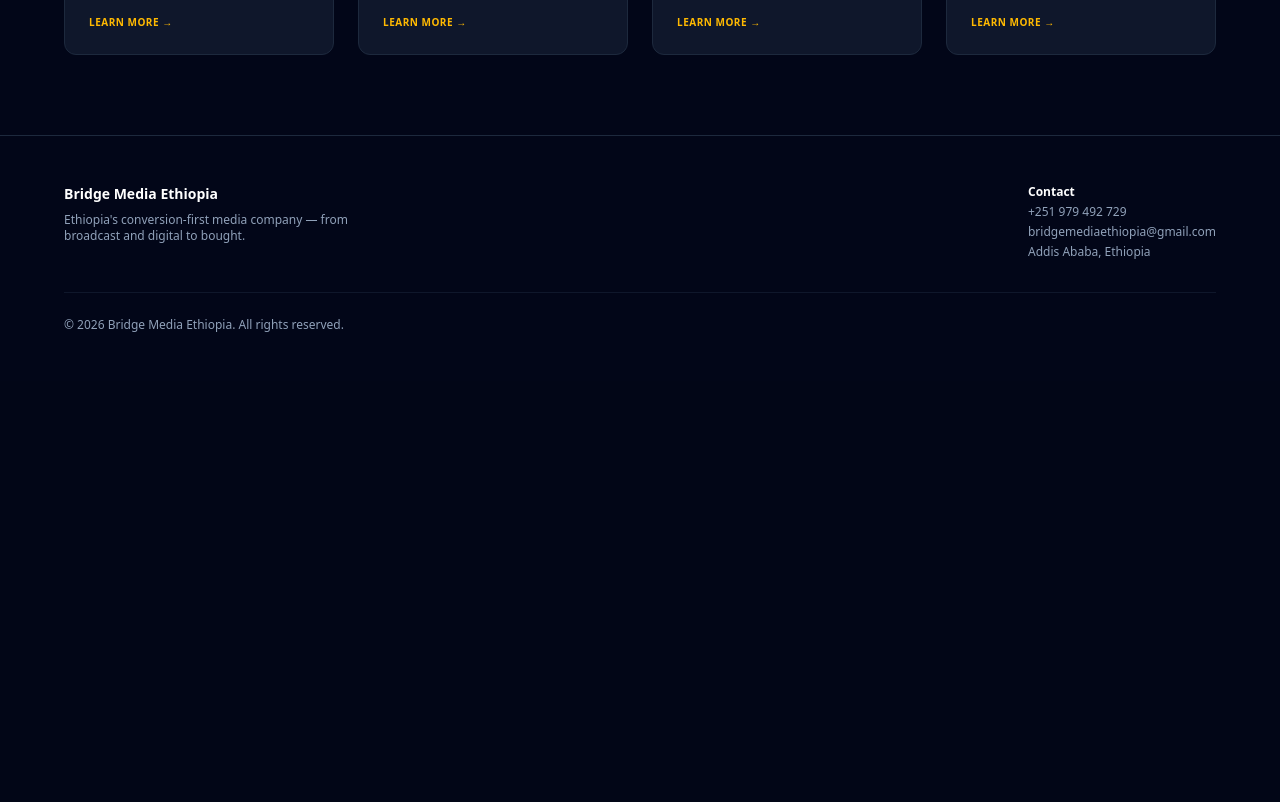
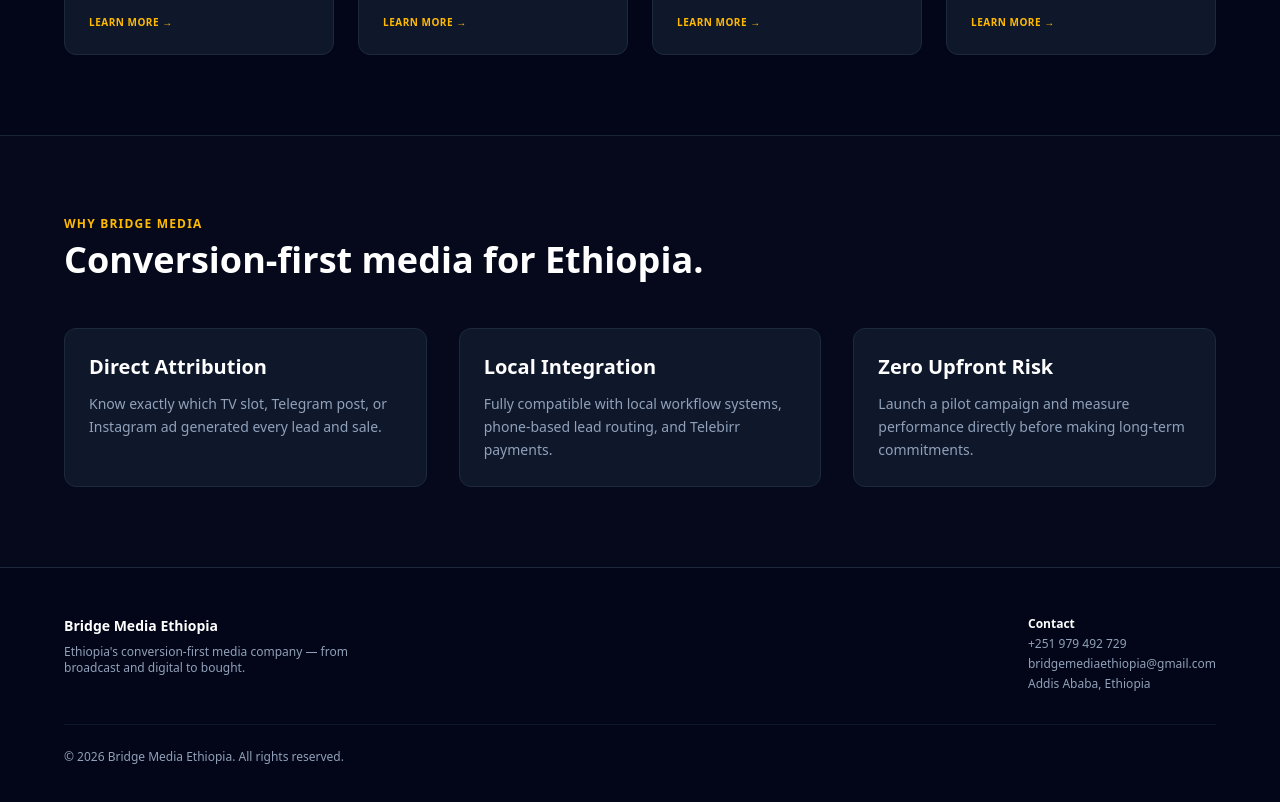
Before and after one commit to bridgemediaethiopia-blip/bridge-media-public, a Next.js app: page / in a window 1280 px wide. Shown: the part 1900-2702 px from the top of the page. Before the commit the page ends 2281 px from the top, so only its background shows below. Built offline with nearby package versions, Linux system fonts and the light colour scheme.

Commit message:
Add Why Us section and Web3Forms integration

```diff
--- a/app/page.tsx
+++ b/app/page.tsx
@@ -7,19 +7,59 @@
   const [howModalOpen, setHowModalOpen] = useState(false);
   const [industryModal, setIndustryModal] = useState<string | null>(null);
 
+  // Form State
+  const [company, setCompany] = useState("");
+  const [phone, setPhone] = useState("");
+  const [isSubmitting, setIsSubmitting] = useState(false);
+
+  // Web3Forms Submission Handler
+  const handleSubmit = async (e: React.FormEvent) => {
+    e.preventDefault();
+    setIsSubmitting(true);
+
+    try {
+      const response = await fetch("https://api.web3forms.com/submit", {
+        method: "POST",
+        headers: {
+          "Content-Type": "application/json",
+          Accept: "application/json",
+        },
+        body: JSON.stringify({
+          access_key: "4448bb07-02d1-4d59-9a3c-d622a7d9e2bb",
+          company_name: company,
+          phone_number: phone,
+          message: "New Lead from Bridge Media Website Pilot Request",
+        }),
+      });
+
+      const result = await response.json();
+      if (result.success) {
+        alert("Thank you! Your demo request has been sent successfully.");
+        setCompany("");
+        setPhone("");
+        setPilotModalOpen(false);
+      } else {
+        alert("Something went wrong. Please try again.");
+      }
+    } catch (error) {
+      console.error(error);
+      alert("Submission error. Please check your connection and try again.");
+    } finally {
+      setIsSubmitting(false);
+    }
+  };
+
   return (
     <main className="min-h-screen bg-slate-950 text-slate-100 font-sans">
       {/* ---------- NAVIGATION ---------- */}
       <nav className="fixed top-0 left-0 right-0 z-40 bg-slate-950/80 backdrop-blur-md border-b border-slate-800/80">
         <div className="max-w-6xl mx-auto px-6 py-4 flex items-center justify-between">
           <div className="flex items-center gap-3">
-            {/* Custom Logo Image / SVG Placeholder */}
             <img
               src="/logo.svg"
               alt="Bridge Media Logo"
               className="h-8 w-auto object-contain"
               onError={(e) => {
-                // Fallback graphic if /public/logo.svg isn't added yet
                 e.currentTarget.style.display = 'none';
               }}
             />
@@ -203,6 +243,37 @@
         </div>
       </section>
 
+      {/* ---------- WHY US ---------- */}
+      <section id="why" className="py-20 px-6 border-t border-slate-800/80 bg-slate-900/20">
+        <div className="max-w-6xl mx-auto space-y-12">
+          <div>
+            <div className="text-xs font-semibold tracking-widest text-amber-400 uppercase mb-2">Why Bridge Media</div>
+            <h2 className="text-3xl sm:text-4xl font-bold text-white">Conversion-first media for Ethiopia.</h2>
+          </div>
+
+          <div className="grid md:grid-cols-3 gap-8">
+            <div className="p-6 bg-slate-900 rounded-xl border border-slate-800 space-y-3">
+              <h3 className="text-xl font-bold text-white">Direct Attribution</h3>
+              <p className="text-slate-400 text-sm leading-relaxed">
+                Know exactly which TV slot, Telegram post, or Instagram ad generated every lead and sale.
+              </p>
+            </div>
+            <div className="p-6 bg-slate-900 rounded-xl border border-slate-800 space-y-3">
+              <h3 className="text-xl font-bold text-white">Local Integration</h3>
+              <p className="text-slate-400 text-sm leading-relaxed">
+                Fully compatible with local workflow systems, phone-based lead routing, and Telebirr payments.
+              </p>
+            </div>
+            <div className="p-6 bg-slate-900 rounded-xl border border-slate-800 space-y-3">
+              <h3 className="text-xl font-bold text-white">Zero Upfront Risk</h3>
+              <p className="text-slate-400 text-sm leading-relaxed">
+                Launch a pilot campaign and measure performance directly before making long-term commitments.
+              </p>
+            </div>
+          </div>
+        </div>
+      </section>
+
       {/* ---------- FOOTER ---------- */}
       <footer id="contact" className="py-12 px-6 border-t border-slate-800 bg-slate-950 text-xs text-slate-400">
         <div className="max-w-6xl mx-auto flex flex-col md:flex-row justify-between gap-8">
@@ -222,7 +293,7 @@
         </div>
       </footer>
 
-      {/* ---------- PILOT / DEMO MODAL ---------- */}
+      {/* ---------- PILOT / DEMO MODAL WITH WEB3FORMS ---------- */}
       {pilotModalOpen && (
         <div className="fixed inset-0 z-50 bg-black/80 backdrop-blur-sm flex items-center justify-center p-4">
           <div className="bg-slate-900 border border-slate-800 rounded-2xl p-8 max-w-md w-full relative shadow-2xl">
@@ -235,17 +306,35 @@
             <h3 className="text-2xl font-bold text-white mb-2">Claim Your Pilot Campaign</h3>
             <p className="text-slate-400 text-sm mb-6">Launch a zero-risk pilot campaign across your TV & social channels.</p>
 
-            <form onSubmit={(e) => { e.preventDefault(); alert("Request submitted! Our team will contact you shortly."); setPilotModalOpen(false); }} className="space-y-4">
+            <form onSubmit={handleSubmit} className="space-y-4">
               <div>
                 <label className="block text-xs font-medium text-slate-300 mb-1">Company / Developer Name</label>
-                <input required type="text" className="w-full bg-slate-950 border border-slate-800 rounded-lg px-4 py-2.5 text-white focus:outline-none focus:border-amber-400" placeholder="e.g. Zafro Real Estate" />
+                <input
+                  required
+                  type="text"
+                  value={company}
+                  onChange={(e) => setCompany(e.target.value)}
+                  className="w-full bg-slate-950 border border-slate-800 rounded-lg px-4 py-2.5 text-white focus:outline-none focus:border-amber-400"
+                  placeholder="e.g. Zafro Real Estate"
+                />
               </div>
               <div>
                 <label className="block text-xs font-medium text-slate-300 mb-1">Phone Number / WhatsApp</label>
-                <input required type="tel" className="w-full bg-slate-950 border border-slate-800 rounded-lg px-4 py-2.5 text-white focus:outline-none focus:border-amber-400" placeholder="+251 9..." />
+                <input
+                  required
+                  type="tel"
+                  value={phone}
+                  onChange={(e) => setPhone(e.target.value)}
+                  className="w-full bg-slate-950 border border-slate-800 rounded-lg px-4 py-2.5 text-white focus:outline-none focus:border-amber-400"
+                  placeholder="+251 9..."
+                />
               </div>
-              <button type="submit" className="w-full bg-amber-500 hover:bg-amber-400 text-slate-950 font-semibold py-3 rounded-lg transition-all mt-2">
-                Submit Pilot Request
+              <button
+                type="submit"
+                disabled={isSubmitting}
+                className="w-full bg-amber-500 hover:bg-amber-400 text-slate-950 font-semibold py-3 rounded-lg transition-all mt-2 disabled:opacity-50"
+              >
+                {isSubmitting ? "Sending..." : "Submit Pilot Request"}
               </button>
             </form>
           </div>
```
Also changed, not shown: public/logo.svg.png (added).
